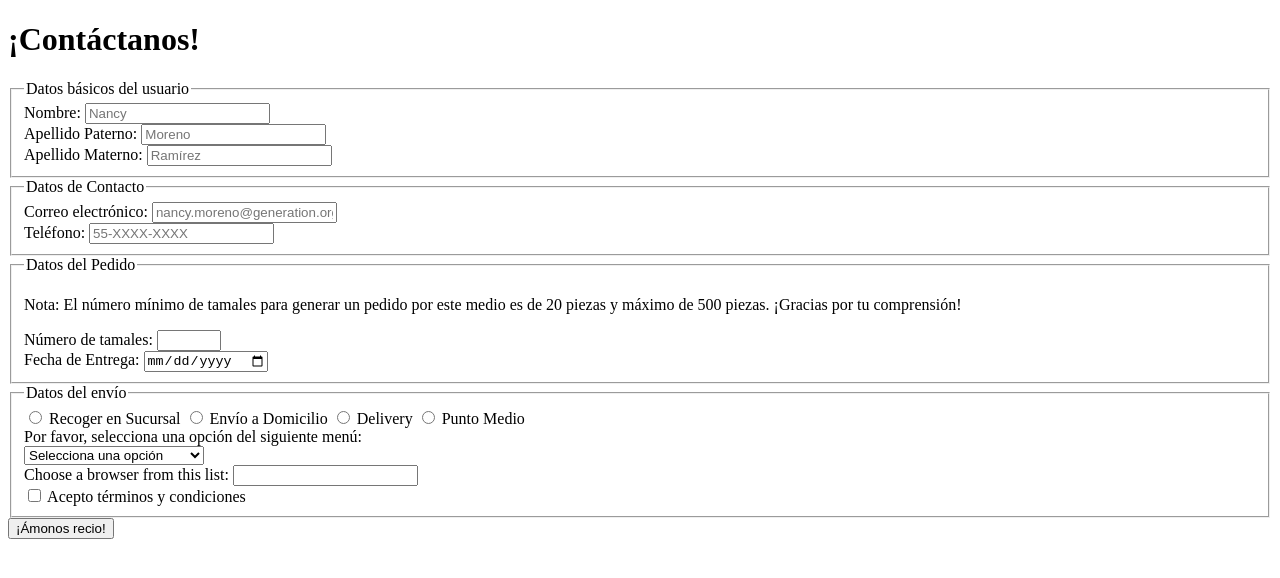
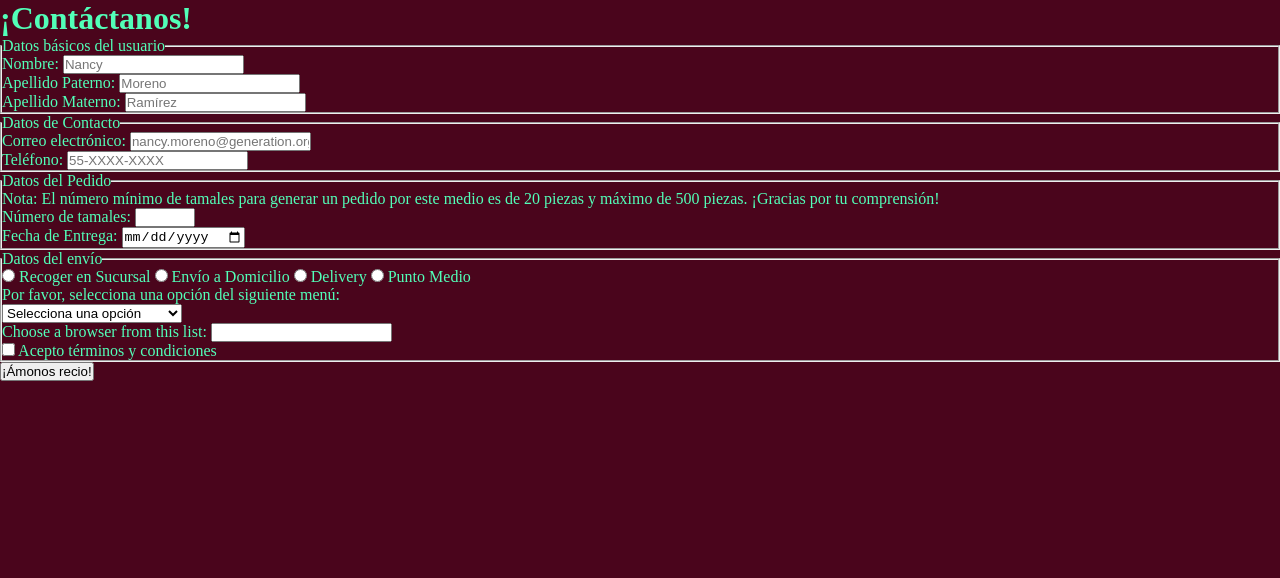
Before and after one commit to ManuelOrti/Ejercicios, a plain HTML site: page formulario.html in a window 1280 px wide. Drawn offline with Linux system fonts and the light colour scheme.

Commit message:
chore:agregar relaciones cascada y especificidad/ feat: estilo formulario

```diff
--- /dev/null
+++ b/estilos/cascada.css
@@ -0,0 +1,27 @@
+h1{
+    color: royalblue;
+    font-family: Georgia, 'Times New Roman', Times, serif;
+}
+
+#title{
+    color: yellowgreen;
+}
+
+.principal-title{ /* Valor de especificidad 010 */
+    color: purple;
+}
+
+/* Valor de 1: Selectores tipo/elemento y pseudoelementos
+   Valor de 10: Selectores de clase, atributo y pseudoclases
+   Valor de 100: Selectores de id
+*/
+
+h1.principal-title{ /* Suma de especificidades: 1(h1) + 10 (clase) = 11*/
+    color: crimson;
+    /* font-family: Arial, Helvetica, sans-serif; */
+}
+
+h1{
+    color: seagreen;
+    color: brown !important;
+}
--- /dev/null
+++ b/estilos/formulario.css
@@ -0,0 +1,19 @@
+*{
+    margin: 0;
+    padding: 0;
+    box-sizing: border-box;
+}
+/* Declaración de variables para reutilizar colores */
+:root{
+    --color_fondo: #4A051C;
+    --color_acento: #D0FEF5;
+    --color_texto: #52FFB8;
+    --color_botones: #830A48;
+    --fuente_principal: "Arial", serif;
+    --padding_tarjetas: 5px;
+}
+
+body{
+    background-color: var(--color_fondo);
+    color: var(--color_texto);
+}
--- a/formulario.html
+++ b/formulario.html
@@ -4,6 +4,7 @@
     <meta charset="UTF-8">
     <meta name="viewport" content="width=device-width, initial-scale=1.0">
     <title>Contacto</title>
+    <link rel="stylesheet" href="./estilos/formulario.css">
 </head>
 <body>
     <header>
```
Also changed, not shown: cascada.html (added, +12 -0 lines).
